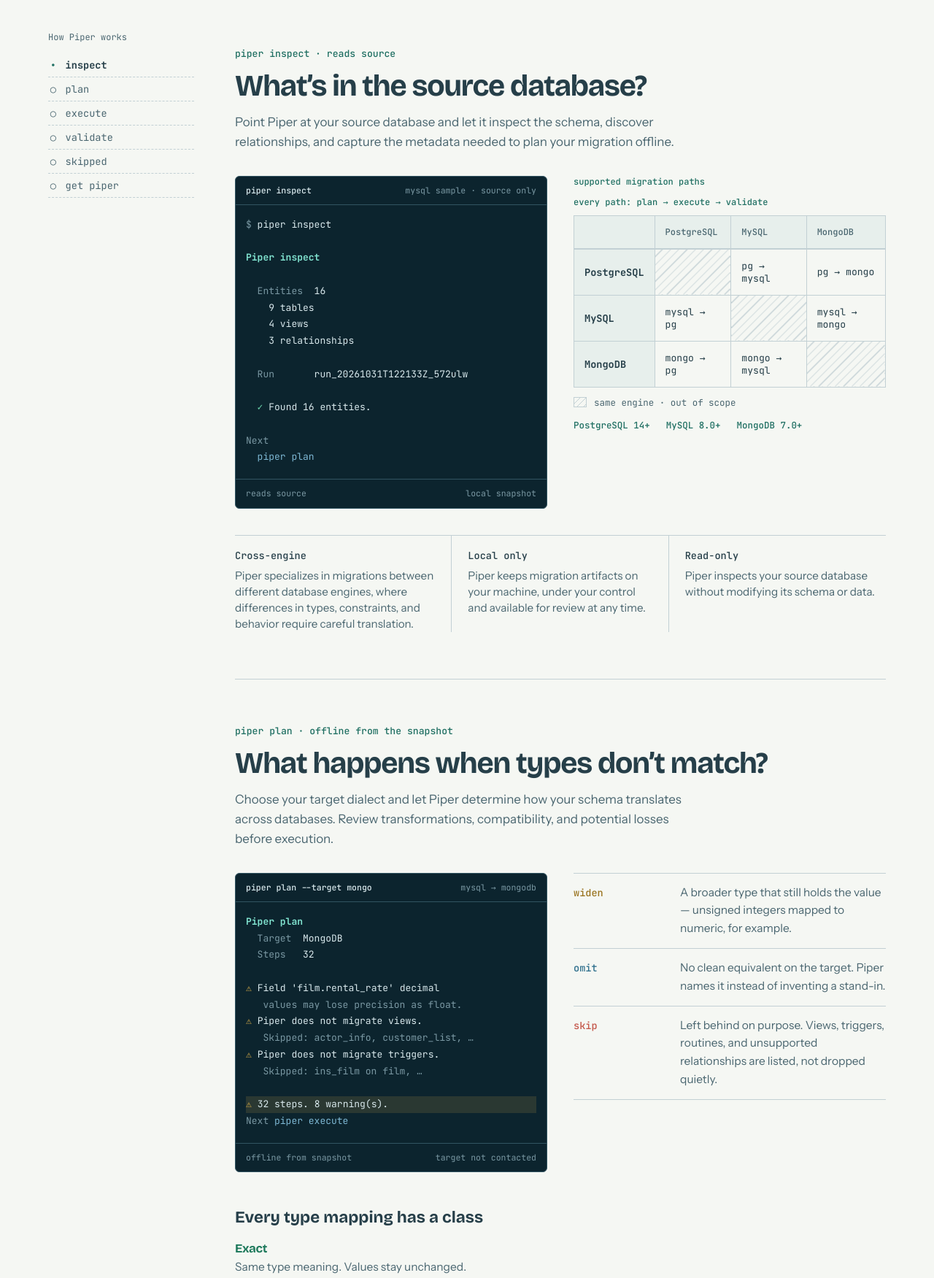
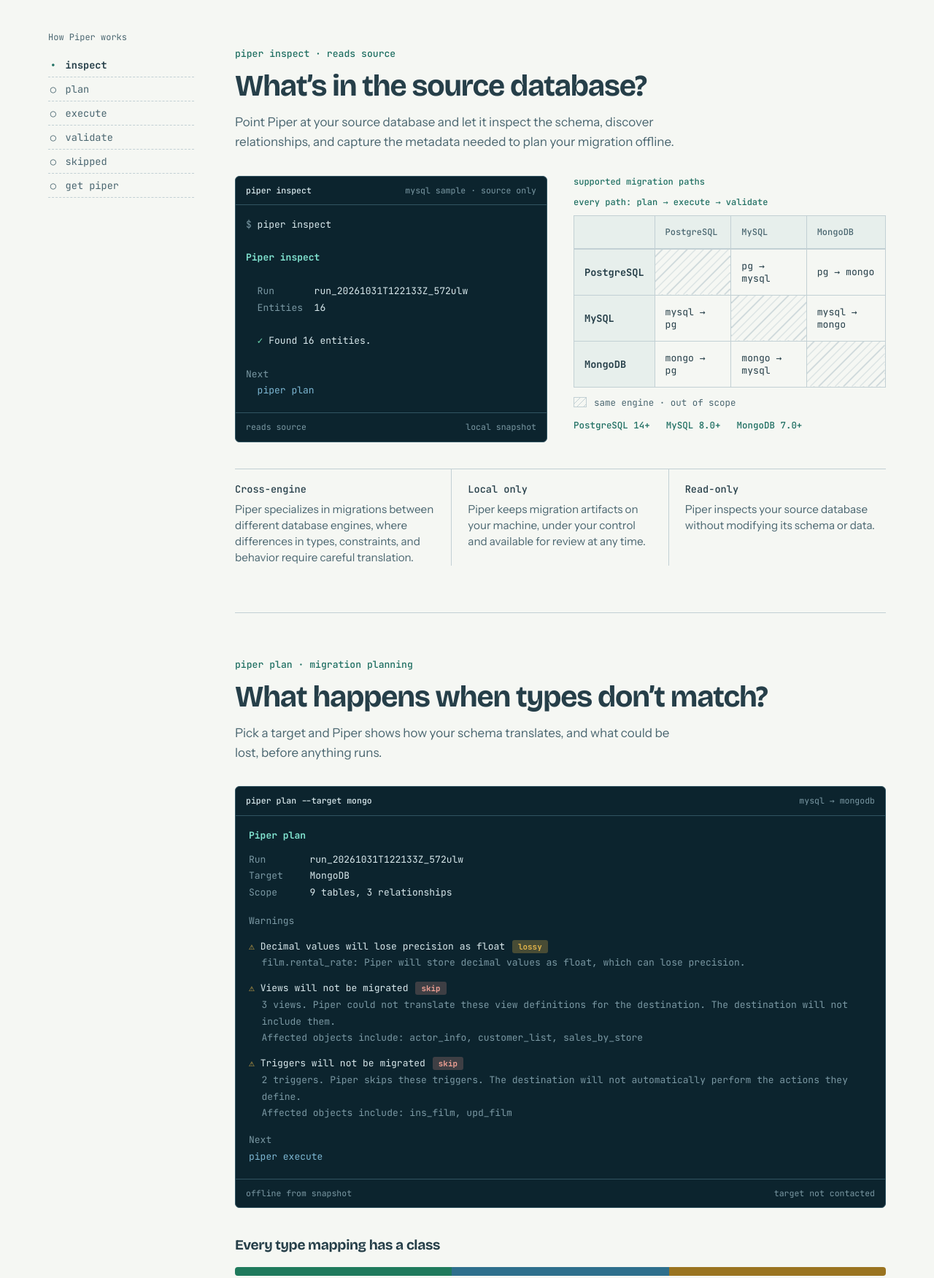
Before and after one commit to PiperKitOrg/piper-landing-page, a plain HTML site: page index.html in a window 1280 px wide. Shown: the part 1049-2800 px from the top of the page at 73% size. Drawn offline with nearby package versions, Linux system fonts and the light colour scheme.

Commit message:
refactor: improved plan section

```diff
--- a/index.html
+++ b/index.html
@@ -157,8 +157,31 @@ table.mx{border-collapse:collapse;width:100%;min-width:420px;font:400 .82rem var
   .notes-row > div:last-child{border-bottom:0}
 }
 
-/* type map */
-.type-map{margin-top:28px;border:1px solid var(--line);border-radius:4px;overflow-x:auto}
+/* plan section */
+.plan-cols{display:grid;grid-template-columns:minmax(0,1fr);gap:36px;margin-top:32px;align-items:start}
+.plan-side{min-width:0}
+.plan-term .term-body{padding:16px 18px 18px;font:400 .8125rem/1.75 var(--mono);color:var(--tfg)}
+.plan-fields{margin:10px 0 16px}
+.plan-fields div{display:grid;grid-template-columns:5.5em 1fr;gap:0 12px}
+.warn-row{display:flex;align-items:baseline;justify-content:flex-start;gap:10px;margin-top:12px}
+.warn-row > span:first-child{min-width:0}
+.warn-detail{padding-left:1.35em;color:var(--tdim)}
+.badge{flex:none;padding:1px 8px;border-radius:3px;font:700 .68rem/1.5 var(--mono)}
+.badge.lossy{background:rgba(224,179,74,.28);color:#E0B34A}
+.badge.skip{background:rgba(240,160,148,.22);color:#F0A094}
+.plan-next{margin-top:14px}
+.class-bar-block h3{font-size:1.2rem;font-weight:700;margin-bottom:14px;letter-spacing:-.02em}
+.class-bar{display:grid;grid-template-columns:repeat(3,minmax(0,1fr));height:12px;border-radius:4px;overflow:hidden;margin-bottom:12px}
+.class-bar span:nth-child(1){background:var(--okc)}
+.class-bar span:nth-child(2){background:var(--guess)}
+.class-bar span:nth-child(3){background:var(--widen)}
+.class-bar-legend{display:grid;grid-template-columns:repeat(3,minmax(0,1fr));gap:10px 12px}
+.class-bar-legend div{min-width:0}
+.class-bar-legend b{display:block;font:700 .78rem var(--mono);margin-bottom:3px}
+.class-bar-legend p{color:var(--muted);font-size:.88rem;line-height:1.35}
+.ex-map{margin-top:36px}
+.ex-map-label{font:500 .75rem var(--mono);color:var(--acc);margin-bottom:10px}
+.type-map{border:1px solid var(--line);border-radius:4px;overflow-x:auto}
 .type-map table{width:100%;min-width:640px;border-collapse:collapse}
 .type-map th,.type-map td{padding:13px 16px;text-align:left;vertical-align:top;border-bottom:1px solid var(--line)}
 .type-map tr:last-child td{border-bottom:0}
@@ -166,15 +189,13 @@ table.mx{border-collapse:collapse;width:100%;min-width:420px;font:400 .82rem var
 .src{font:500 .88rem var(--mono)}.tgt{font:500 .88rem var(--mono);color:var(--muted)}
 .cls{font:700 .78rem var(--mono);white-space:nowrap}
 .cls.exact{color:var(--okc)}.cls.xf{color:var(--guess)}.cls.lossy{color:var(--widen)}
-.class-defs{margin-top:14px;display:grid;gap:18px;max-width:36em}
-.class-defs dt{font:700 1.05rem var(--display);letter-spacing:-.02em}
-.class-defs dd{margin:4px 0 0;color:var(--muted);font-size:.97rem;line-height:1.45}
 .note{color:var(--muted);font-size:.95rem;line-height:1.45}
-.strict{margin-top:28px;padding:20px 22px;border:1px solid var(--acc)}
-.strict h3{font-size:1.15rem;font-weight:700}
-.strict p{margin-top:6px;color:var(--muted);font-size:.98rem}
-.words b.wd{color:var(--widen)}.words b.gs{color:var(--guess)}.words b.sk{color:#C4574A}
-
+.strict{margin-top:28px;padding:22px 24px;border:1px solid var(--tline);border-radius:6px;background:var(--tbg);color:var(--tfg)}
+.strict h3{font-size:1.05rem;font-weight:700;letter-spacing:-.01em}
+.strict p{margin-top:8px;color:var(--tdim);font-size:.95rem;line-height:1.5;max-width:42em}
+.strict code{color:var(--tfg);font-family:var(--mono);font-size:.9em}
+.strict a{display:inline-block;margin-top:14px;color:var(--glass);font-size:.95rem;text-decoration:none}
+.strict a:hover{text-decoration:underline;text-underline-offset:3px}
 /* get */
 .plats{margin-top:24px;border:1px solid var(--line);border-radius:4px;overflow-x:auto}
 .plats table{width:100%;min-width:520px;border-collapse:collapse;font:400 .85rem var(--mono)}
@@ -273,12 +294,8 @@ footer a{text-underline-offset:3px;text-decoration-color:var(--line)}
 
 <span class="ttl">Piper inspect</span>
 
+  <span class="lbl">Run</span>       run_20261031T122133Z_572ulw
   <span class="lbl">Entities</span>  16
-    9 tables
-    4 views
-    3 relationships
-
-  <span class="lbl">Run</span>       run_20261031T122133Z_572ulw
 
   <span class="o">✓</span> Found 16 entities.
 
@@ -315,58 +332,67 @@ footer a{text-underline-offset:3px;text-decoration-color:var(--line)}
 
 <!-- PLAN -->
 <section class="step" id="plan">
-  <span class="step-tag">piper plan · offline from the snapshot</span>
+  <span class="step-tag">piper plan · migration planning</span>
   <h2>What happens when types don’t match?</h2>
-  <p class="intro">Choose your target dialect and let Piper determine how your schema translates across databases. Review transformations, compatibility, and potential losses before execution.</p>
+  <p class="intro">Pick a target and Piper shows how your schema translates, and what could be lost, before anything runs.</p>
 
-  <div class="cols">
-    <figure class="term">
+  <div class="plan-cols">
+    <figure class="term plan-term">
       <div class="term-bar"><b>piper plan --target mongo</b><span>mysql → mongodb</span></div>
-<pre><span class="ttl">Piper plan</span>
-  <span class="lbl">Target</span>  MongoDB
-  <span class="lbl">Steps</span>   32
-
-<span class="w">⚠</span> Field 'film.rental_rate' decimal
-   <span class="d">values may lose precision as float.</span>
-<span class="w">⚠</span> Piper does not migrate views.
-   <span class="d">Skipped: actor_info, customer_list, …</span>
-<span class="w">⚠</span> Piper does not migrate triggers.
-   <span class="d">Skipped: ins_film on film, …</span>
-
-<span class="hl"><span class="w">⚠</span> 32 steps. 8 warning(s).</span>
-<span class="lbl">Next</span> <span class="i">piper execute</span></pre>
+      <div class="term-body">
+        <div class="ttl">Piper plan</div>
+        <div class="plan-fields">
+          <div><span class="lbl">Run</span><span>run_20261031T122133Z_572ulw</span></div>
+          <div><span class="lbl">Target</span><span>MongoDB</span></div>
+          <div><span class="lbl">Scope</span><span>9 tables, 3 relationships</span></div>
+        </div>
+        <div class="lbl">Warnings</div>
+        <div class="warn-row"><span><span class="w">⚠</span> Decimal values will lose precision as float</span><span class="badge lossy">lossy</span></div>
+        <div class="warn-detail">film.rental_rate: Piper will store decimal values as float, which can lose precision.</div>
+        <div class="warn-row"><span><span class="w">⚠</span> Views will not be migrated</span><span class="badge skip">skip</span></div>
+        <div class="warn-detail">3 views. Piper could not translate these view definitions for the destination. The destination will not include them.</div>
+        <div class="warn-detail">Affected objects include: actor_info, customer_list, sales_by_store</div>
+        <div class="warn-row"><span><span class="w">⚠</span> Triggers will not be migrated</span><span class="badge skip">skip</span></div>
+        <div class="warn-detail">2 triggers. Piper skips these triggers. The destination will not automatically perform the actions they define.</div>
+        <div class="warn-detail">Affected objects include: ins_film, upd_film</div>
+        <div class="lbl plan-next">Next</div>
+        <div class="i">piper execute</div>
+      </div>
       <div class="term-foot"><span>offline from snapshot</span><span>target not contacted</span></div>
     </figure>
-    <div class="lines words">
-      <div><b class="wd">widen</b><p>A broader type that still holds the value — unsigned integers mapped to numeric, for example.</p></div>
-      <div><b class="gs">omit</b><p>No clean equivalent on the target. Piper names it instead of inventing a stand-in.</p></div>
-      <div><b class="sk">skip</b><p>Left behind on purpose. Views, triggers, routines, and unsupported relationships are listed, not dropped quietly.</p></div>
+    <div class="plan-side">
+      <div class="class-bar-block">
+        <h3>Every type mapping has a class</h3>
+        <div class="class-bar" aria-hidden="true"><span></span><span></span><span></span></div>
+        <div class="class-bar-legend">
+          <div><b class="cls exact">Exact</b><p>Same meaning. Values unchanged.</p></div>
+          <div><b class="cls xf">Transformed</b><p>New type. Values preserved, including widenings such as unsigned integer → numeric.</p></div>
+          <div><b class="cls lossy">Lossy</b><p>Information may change. Piper warns before execute. <code>--strict-mode</code> blocks it.</p></div>
+        </div>
+      </div>
     </div>
   </div>
 
-  <h3 style="margin-top:44px;font-size:1.4rem">Every type mapping has a class</h3>
-  <dl class="class-defs">
-    <div><dt class="cls exact">Exact</dt><dd>Same type meaning. Values stay unchanged.</dd></div>
-    <div><dt class="cls xf">Transformed</dt><dd>Different target type. Values are preserved.</dd></div>
-    <div><dt class="cls lossy">Lossy</dt><dd>Some information may change. Piper warns you before execution.</dd></div>
-  </dl>
+  <div class="ex-map">
+    <p class="ex-map-label">Example mappings</p>
     <div class="type-map">
       <table>
         <caption style="position:absolute;left:-9999px">Source-to-target type mappings</caption>
         <thead><tr><th scope="col">Source</th><th scope="col">Target</th><th scope="col">Class</th><th scope="col">Outcome</th></tr></thead>
         <tbody>
-        <tr><td class="src">NUMERIC(12,2)</td><td class="tgt">NUMERIC(12,2) / DECIMAL(12,2)</td><td class="cls exact">Exact</td><td class="note">Precision and scale stay.</td></tr>
-        <tr><td class="src">BIGINT UNSIGNED</td><td class="tgt">NUMERIC / decimal128</td><td class="cls xf">Transformed</td><td class="note">Values above 2⁶³−1 are not clipped to a signed bigint.</td></tr>
-        <tr><td class="src">MySQL TIME</td><td class="tgt">Postgres INTERVAL</td><td class="cls xf">Transformed</td><td class="note">Negative and longer-than-24h durations stay valid.</td></tr>
-        <tr><td class="src">Decimal beyond decimal128</td><td class="tgt">Mongo double</td><td class="cls lossy">Lossy</td><td class="note">Plan warns that float can lose precision.</td></tr>
-        <tr><td class="src">DATETIME(6)</td><td class="tgt">Mongo date</td><td class="cls lossy">Lossy</td><td class="note">Fractional seconds drop from 6 digits to 3, so near-identical values can collide. Named in the plan.</td></tr>
+          <tr><td class="src">NUMERIC(12,2)</td><td class="tgt">NUMERIC / DECIMAL(12,2)</td><td class="cls exact">Exact</td><td class="note">Precision and scale stay.</td></tr>
+          <tr><td class="src">BIGINT UNSIGNED</td><td class="tgt">NUMERIC / decimal128</td><td class="cls xf">Transformed</td><td class="note">Values above 2⁶³−1 are kept.</td></tr>
+          <tr><td class="src">MySQL TIME</td><td class="tgt">Postgres INTERVAL</td><td class="cls xf">Transformed</td><td class="note">Negative and 24h+ durations stay valid.</td></tr>
+          <tr><td class="src">Decimal beyond decimal128</td><td class="tgt">Mongo double</td><td class="cls lossy">Lossy</td><td class="note">Float can lose precision.</td></tr>
+          <tr><td class="src">DATETIME(6)</td><td class="tgt">Mongo date</td><td class="cls lossy">Lossy</td><td class="note">6 fractional digits become 3, values can collide.</td></tr>
         </tbody>
       </table>
     </div>
-  <p class="plain">Unbounded MySQL decimals become <code>DECIMAL(65,30)</code>, because bare <code>DECIMAL</code> is <code>(10,0)</code> and would round <code>9.99</code> to <code>10</code>. <a href="docs/what-changes.html">Full type behavior</a>.</p>
+  </div>
   <div class="strict">
-    <h3>Strict mode blocks lossy mappings and skips.</h3>
-    <p>Degrade paths and omissions fail the plan. A deliberate substitute type — like unsigned → numeric — is warned and still allowed. Details in <a href="docs/what-changes.html">What changes</a>.</p>
+    <h3>Strict mode</h3>
+    <p>Use <code>--strict</code> to reject migration plans with known losses or skipped schema elements. Compatible substitutions remain allowed with warnings.</p>
+    <a href="docs/what-changes.html">Learn more about strict mode →</a>
   </div>
 </section>
 
@@ -386,7 +412,7 @@ footer a{text-underline-offset:3px;text-decoration-color:var(--line)}
       departments    <span class="d">9 rows</span>
       employees      <span class="d">300024 rows</span>
       dept_emp       <span class="d">331603 rows</span>
-      salaries       <span class="d">[███░░░░░░░░░░░░░░░░░]</span> <span class="d">452/2845</span></pre>
+      salaries       <span class="d">[███░░░░░░░░░░░░░░░░░]  452/2845 batches</span></pre>
       <div class="term-foot"><span>writes target</span><span>stop → piper resume</span></div>
     </figure>
     <div class="lines">
@@ -405,14 +431,25 @@ footer a{text-underline-offset:3px;text-decoration-color:var(--line)}
   <figure class="term">
     <div class="term-bar"><b>piper validate</b><span>sample output</span></div>
 <pre><span class="ttl">Piper validation</span>
+
+  <span class="lbl">Run</span>     run_20261031T122133Z_572ulw
   <span class="lbl">Result</span>  PASSED
 
 <span class="lbl">Checks</span>
   <span class="o">✓</span> Row counts
+    <span class="d">Row counts match for 9 migrated entity(ies).</span>
   <span class="o">✓</span> Relationship integrity
+    <span class="d">Relationship integrity verified for 3 relationship(s).</span>
   <span class="o">✓</span> JSON values
+    <span class="d">JSON values are represented natively.</span>
   <span class="o">✓</span> Numeric precision
+    <span class="d">Numeric precision is supported.</span>
   <span class="o">✓</span> Non-finite float coercions
+    <span class="d">No non-finite float coercions were recorded.</span>
+  <span class="o">✓</span> Execute skips
+    <span class="d">No trigger or relationship skips were recorded.</span>
+
+<span class="lbl">Result</span>
 
   <span class="o">✓</span> Validation passed.</pre>
   </figure>
@@ -535,32 +572,27 @@ footer a{text-underline-offset:3px;text-decoration-color:var(--line)}
   var BAR_WIDTH=20,BAR_TOTAL=64,BAR_TABLE='rental';
   var stages=[
     {title:'piper doctor',foot:['preflight','source + target contacted'],cmd:'piper doctor',lines:[
-      '<span class="ttl">Piper doctor</span>','','  <span class="lbl">Source</span>  MySQL','  <span class="lbl">Target</span>  MongoDB','',
-      '<span class="lbl">Connectivity</span>','  <span class="o">✓</span> Database connection','     <span class="d">Source and target are reachable.</span>','',
-      '<span class="lbl">Compatibility</span>','  <span class="o">✓</span> Migration direction','     <span class="d">MySQL → MongoDB is a supported migration direction.</span>',
-      '  <span class="o">✓</span> Database version','     <span class="d">Source and target versions are supported.</span>','',
-      '<span class="lbl">Safety</span>','  <span class="w">⚠</span> Live source','     <span class="d">Source is live and may change during migration.</span>','',
-      '<span class="lbl">Result</span>','','  <span class="w">⚠</span> 1 warning(s).','','  <span class="d">Piper can proceed, but review the warnings before migration.</span>','',
+      '<span class="ttl">Piper doctor</span>','','  <span class="lbl">Source</span>  MySQL 8.0','  <span class="lbl">Target</span>  MongoDB 7.0','',
+      '<span class="lbl">Checks</span>','  <span class="o">✓</span> Both databases are reachable','  <span class="o">✓</span> MySQL → MongoDB is supported','  <span class="o">✓</span> Database versions are supported','  <span class="o">✓</span> Found 16 source objects','',
+      '<span class="lbl">Needs attention</span>','  <span class="w">⚠</span> Keep source data unchanged during migration','    <span class="d">Pause writes before starting and leave them paused until migration completes.</span>','',
       '<span class="lbl">Next</span>','  <span class="i">piper inspect</span>']},
     {title:'piper inspect',foot:['reads source','writes .piper/ snapshot'],cmd:'piper inspect',lines:[
-      '<span class="ttl">Piper inspect</span>','','  <span class="lbl">Run</span>       run_20260926T152031Z_72iukn','  <span class="lbl">Entities</span>  16','',
-      '  <span class="o">✓</span> Found 16 entities.','','<span class="lbl">Next</span>','  <span class="i">piper plan --target mongo</span>']},
+      '<span class="ttl">Piper inspect</span>','','  <span class="lbl">Run</span>       run_20261031T122133Z_572ulw','  <span class="lbl">Entities</span>  16','',
+      '  <span class="o">✓</span> Found 16 entities.','','<span class="lbl">Next</span>','  <span class="i">piper plan</span>']},
     {title:'piper plan',foot:['offline from snapshot','target not contacted'],cmd:'piper plan --target mongo',lines:[
-      '<span class="ttl">Piper plan</span>','','  <span class="lbl">Run</span>     run_20260926T152031Z_72iukn','  <span class="lbl">Target</span>  MongoDB','  <span class="lbl">Steps</span>   32','',
+      '<span class="ttl">Piper plan</span>','','  <span class="lbl">Run</span>     run_20261031T122133Z_572ulw','  <span class="lbl">Target</span>  MongoDB','  <span class="lbl">Scope</span>   9 tables, 3 relationships','',
       '<span class="lbl">Warnings</span>',
-      '  <span class="w">⚠</span> Plan warning','     <span class="d">Field \'address.location\' geometry becomes GeoJSON; values outside longitude/latitude range move to \'location_raw\' as raw bytes.</span>',
-      '  <span class="w">⚠</span> Plan warning','     <span class="d">Field \'film.rental_rate\' decimal values may lose precision as float.</span>',
-      '  <span class="w">⚠</span> Plan warning','     <span class="d">Piper does not migrate views. Skipped: actor_info, customer_list, …</span>',
-      '  <span class="w">⚠</span> Plan warning','     <span class="d">Piper does not migrate triggers. Skipped: ins_film on film, …</span>',
-      '  <span class="w">⚠</span> Plan warning','     <span class="d">Piper does not recreate ON UPDATE CURRENT_TIMESTAMP on MongoDB. Columns: actor.last_update, …</span>','',
-      '<span class="lbl">Result</span>','','  <span class="w">⚠</span> Created migration plan with 32 steps. 8 warning(s).','',
+      '  <span class="w">⚠</span> Decimal values will lose precision as float','    <span class="d">film.rental_rate: Piper will store decimal values as float, which can lose precision.</span>',
+      '  <span class="w">⚠</span> Views will not be migrated','    <span class="d">3 views. Piper could not translate these view definitions for the destination.</span>',
+      '  <span class="w">⚠</span> Triggers will not be migrated','    <span class="d">2 triggers. Piper skips these triggers. The destination will not automatically perform the actions they define.</span>','',
       '<span class="lbl">Next</span>','  <span class="i">piper execute</span>']},
     {title:'piper execute',foot:['writes target','stop → piper resume (last completed batch)'],cmd:'piper execute --yes',lines:[
       '<span class="ttl">Piper migration</span>','','  <span class="d">Keep source data unchanged until migration completes.</span>','',
       '  <span class="o">✓</span> Schema','  <span class="i">•</span> Data','      actor             <span class="d">200 rows</span>','      film              <span class="d">1000 rows</span>',
       '@@progress-bar','@@finish-data','  <span class="o">✓</span> Relationships','  <span class="o">✓</span> Deferred relationships','',
-      '  <span class="o">✓</span> Migration completed.','','  <span class="d">16 entities · 47273 rows · 32 operations · 1.5s</span>','',
-      '<span class="lbl">Next</span>','  <span class="i">piper validate</span>']}
+      '  <span class="o">✓</span> Migration completed','','  <span class="d">16 entities · 47273 rows · 32 operations · 1.5s</span>','',
+      '<span class="ttl">Piper migration</span>','','  <span class="lbl">Run</span>            run_20261031T122133Z_572ulw','  <span class="lbl">Status</span>         Completed','  <span class="lbl">Rows migrated</span>  47273','  <span class="lbl">Duration</span>       1.5s','',
+      '  <span class="o">✓</span> Migration completed.','','<span class="lbl">Next</span>','  <span class="i">piper validate</span>']}
   ];
   var META='mysql → mongodb, sample run';
   var timers=[],raf=0,cmdEl,outEl,curEl;
```
Lines whose indentation alone changed are shown as unchanged.
